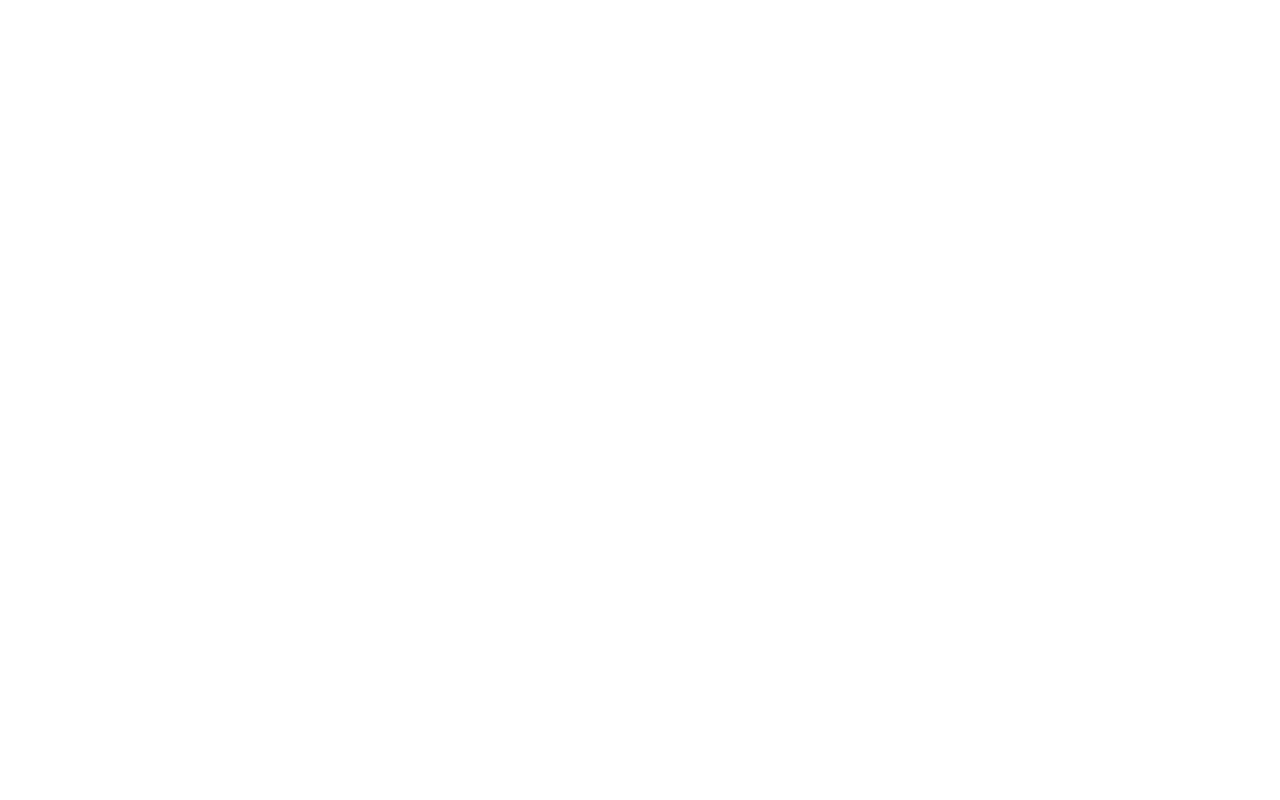
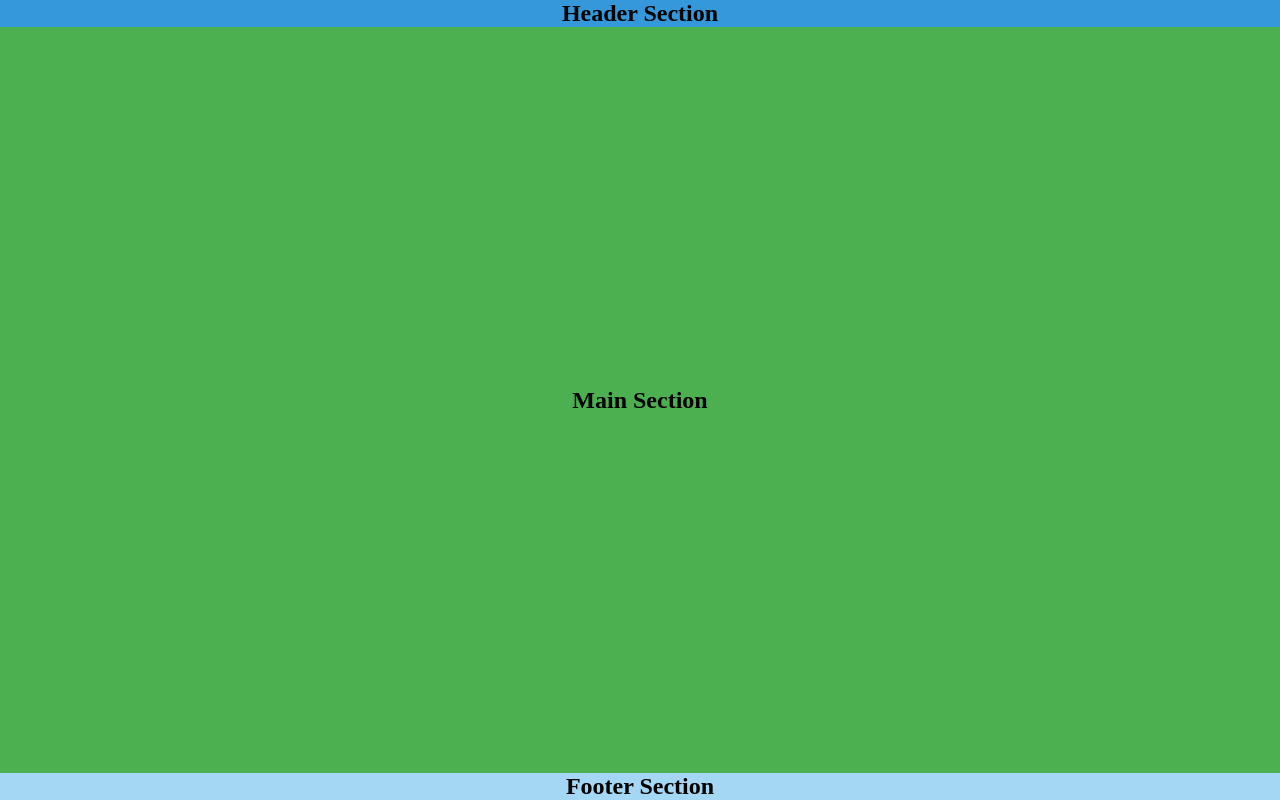
Before and after one commit to DevAbyss/FlexBox-LayOut, a plain HTML site: page layout3/index.html in a window 1280 px wide. Drawn offline with Linux system fonts and the light colour scheme.

Commit message:
Add LayOut3 Study

```diff
--- a/layout3/index.html
+++ b/layout3/index.html
@@ -3,10 +3,21 @@
 <head>
   <meta charset="UTF-8">
   <meta name="viewport" content="width=device-width, initial-scale=1.0">
-  <title>브라우저 화면 아래에 붙는 Footer</title>
+  <title>Browser 화면 아래에 붙는 Footer</title>
   <link rel="stylesheet" href="style.css">
 </head>
 <body>
-  <!-- 브라우저 화면 아래에 붙는 Footer -->
+  <!-- Browser 화면 아래에 붙는 Footer -->
+  <div class="flex_container">
+    <header class="header">
+      Header Section
+    </header>
+    <div class="main">
+      Main Section
+    </div>
+    <footer class="footer">
+      Footer Section
+    </footer>
+  </div>
 </body>
 </html>
--- a/layout3/style.css
+++ b/layout3/style.css
@@ -0,0 +1,40 @@
+body {
+  width: 100%;
+  height: 100%;
+  margin: 0;
+  padding: 0;
+}
+
+.flex_container {
+  width: 100%;
+  height: 100vh;
+  display: flex;
+  flex-direction: column;
+}
+
+.header {
+  width: 100%;
+  font-size: 24px;
+  font-weight: bold;
+  text-align: center;
+  background-color: #3498db;
+}
+
+.main {
+  height: 100%;
+  font-size: 24px;
+  font-weight: bold;
+  background-color: #4caf50;
+  display: flex;
+  justify-content: center;
+  align-items: center;
+}
+
+.footer {
+  width: 100%;
+  margin-top: auto;
+  font-size: 24px;
+  font-weight: bold;
+  text-align: center;
+  background-color: #a4d7f4;
+}
```
Also changed, not shown: layout3/images/footer.png (added), layout3/images/margin-top auto.png (added), 10 other files.
